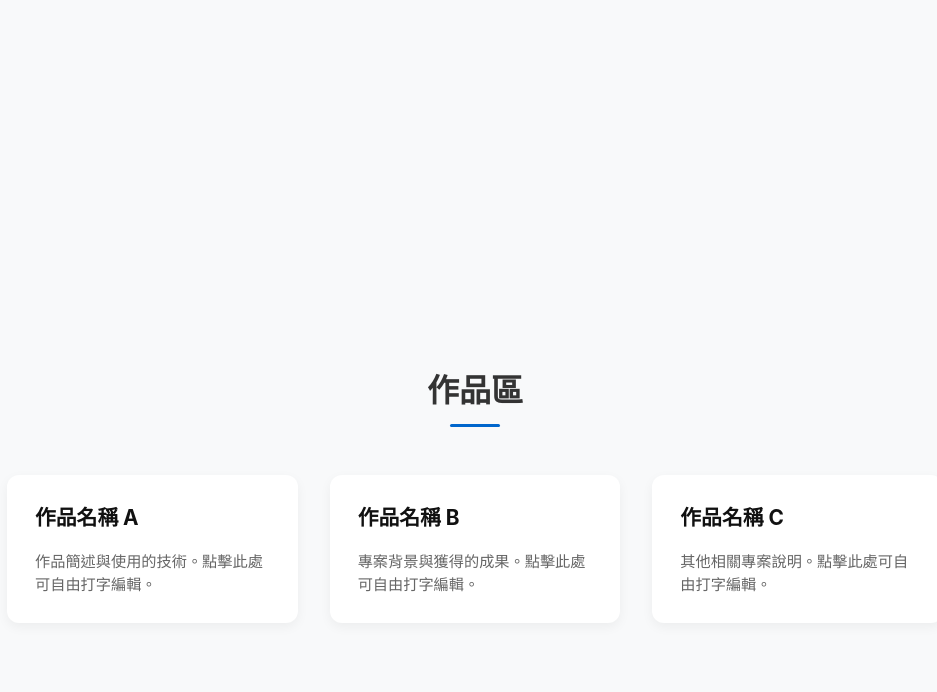
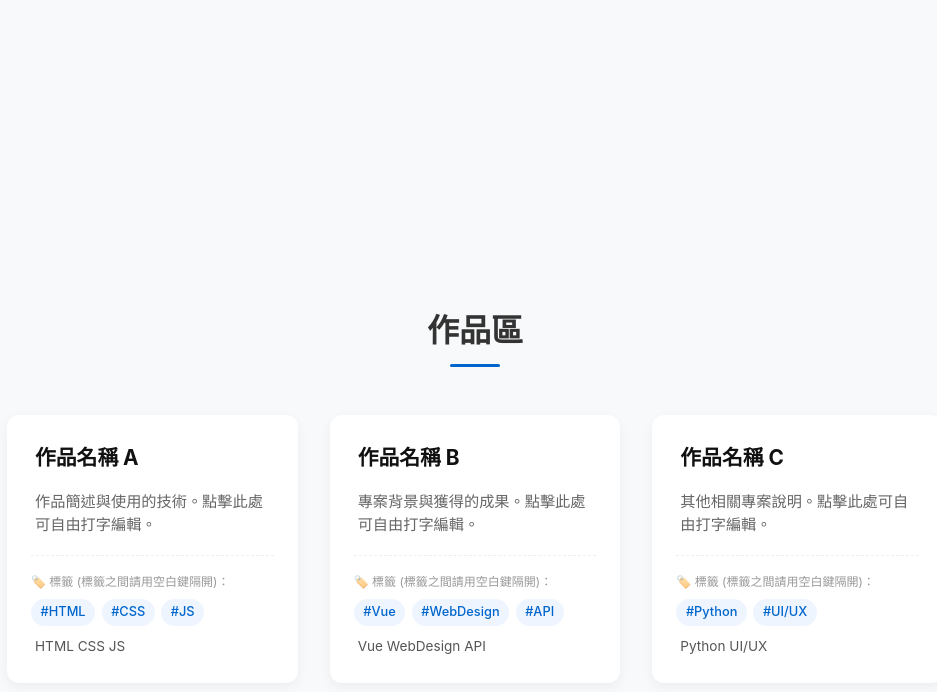
Before and after one commit to schumisjhung-bit/camp-project, a plain HTML site: page index.html in a window 1280 px wide. Shown: the part 482-1174 px from the top of the page, without its empty margins (165-1102 px from the left). Drawn offline with Linux system fonts and the light colour scheme.

Commit message:
作品標籤

```diff
--- a/index.html
+++ b/index.html
@@ -3,7 +3,7 @@
 <head>
   <meta charset="UTF-8">
   <meta name="viewport" content="width=device-width, initial-scale=1.0">
-  <title>個人作品集網站 - 全介面可編輯版</title>
+  <title>個人作品集網站 - 標籤功能版</title>
   <style>
     /* 基礎樣式重置 */
     * {
@@ -183,7 +183,7 @@
       max-width: 600px;
     }
 
-    /* === 作品區樣式（可編輯微調） === */
+    /* 作品區樣式 */
     .portfolio-grid {
       display: grid;
       grid-template-columns: repeat(auto-fit, minmax(280px, 1fr));
@@ -197,6 +197,8 @@
       padding: 1.5rem;
       box-shadow: 0 4px 12px rgba(0, 0, 0, 0.05);
       transition: transform 0.2s ease, box-shadow 0.2s ease;
+      display: flex;
+      flex-direction: column;
     }
 
     .portfolio-card:hover {
@@ -204,7 +206,6 @@
       box-shadow: 0 8px 20px rgba(0, 0, 0, 0.1);
     }
 
-    /* 可編輯元素的微互動視覺效果 */
     .editable {
       outline: none;
       border-radius: 4px;
@@ -213,12 +214,10 @@
       cursor: pointer;
     }
 
-    /* 滑鼠懸停時給予輕微背景提示可點擊 */
     .editable:hover {
       background-color: #f0f7ff;
     }
 
-    /* 點擊獲取焦點進行編輯時的框線效果 */
     .editable:focus {
       background-color: #fff;
       box-shadow: 0 0 0 2px #0066cc;
@@ -235,6 +234,45 @@
       color: #666;
       font-size: 0.95rem;
       line-height: 1.5;
+      margin-bottom: 1rem;
+    }
+
+    /* === 標籤區塊樣式 (新增重點) === */
+    .tags-container {
+      margin-top: auto; /* 將標籤推至卡片底部 */
+      padding-top: 1rem;
+      border-top: 1px dashed #eee;
+    }
+
+    .tags-hint {
+      font-size: 0.75rem;
+      color: #999;
+      margin-bottom: 0.5rem;
+      display: block;
+    }
+
+    /* 展示用膠囊標籤 */
+    .tags-wrapper {
+      display: flex;
+      flex-wrap: wrap;
+      gap: 0.4rem;
+      margin-bottom: 0.5rem;
+    }
+
+    .tag-pill {
+      background-color: #eef5ff;
+      color: #0066cc;
+      font-size: 0.8rem;
+      padding: 0.2rem 0.6rem;
+      border-radius: 20px;
+      font-weight: 500;
+    }
+
+    /* 可編輯的標籤文字區 */
+    .tags-editable {
+      font-size: 0.85rem;
+      color: #555;
+      min-height: 1.5em;
     }
 
     /* 聯絡表單區樣式 */
@@ -394,7 +432,7 @@
     <p class="hero-bio" id="display-bio">這裡寫上一句簡短又有力量的自我介紹，展示你的專業或個人風格。</p>
   </section>
 
-  <!-- === 第二頁：作品區 (加入可直接點擊編輯功能) === -->
+  <!-- 第二頁：作品區 (加入標籤功能) -->
   <section id="portfolio">
     <h2 class="section-title">作品區</h2>
     <div class="portfolio-grid">
@@ -403,18 +441,39 @@
       <article class="portfolio-card">
         <h3 class="editable" contenteditable="true" data-key="project_title_1" title="點擊即可修改標題">作品名稱 A</h3>
         <p class="editable" contenteditable="true" data-key="project_desc_1" title="點擊即可修改說明">作品簡述與使用的技術。點擊此處可自由打字編輯。</p>
+
+        <!-- 標籤區塊 1 -->
+        <div class="tags-container">
+          <span class="tags-hint">🏷️ 標籤 (標籤之間請用空白鍵隔開)：</span>
+          <div class="tags-wrapper" id="tags-wrapper-1"></div>
+          <div class="editable tags-editable" contenteditable="true" data-key="project_tags_1" data-wrapper="tags-wrapper-1" title="點擊輸入標籤">HTML CSS JS</div>
+        </div>
       </article>
 
       <!-- 作品 2 -->
       <article class="portfolio-card">
         <h3 class="editable" contenteditable="true" data-key="project_title_2" title="點擊即可修改標題">作品名稱 B</h3>
         <p class="editable" contenteditable="true" data-key="project_desc_2" title="點擊即可修改說明">專案背景與獲得的成果。點擊此處可自由打字編輯。</p>
+
+        <!-- 標籤區塊 2 -->
+        <div class="tags-container">
+          <span class="tags-hint">🏷️ 標籤 (標籤之間請用空白鍵隔開)：</span>
+          <div class="tags-wrapper" id="tags-wrapper-2"></div>
+          <div class="editable tags-editable" contenteditable="true" data-key="project_tags_2" data-wrapper="tags-wrapper-2" title="點擊輸入標籤">Vue WebDesign API</div>
+        </div>
       </article>
 
       <!-- 作品 3 -->
       <article class="portfolio-card">
         <h3 class="editable" contenteditable="true" data-key="project_title_3" title="點擊即可修改標題">作品名稱 C</h3>
         <p class="editable" contenteditable="true" data-key="project_desc_3" title="點擊即可修改說明">其他相關專案說明。點擊此處可自由打字編輯。</p>
+
+        <!-- 標籤區塊 3 -->
+        <div class="tags-container">
+          <span class="tags-hint">🏷️ 標籤 (標籤之間請用空白鍵隔開)：</span>
+          <div class="tags-wrapper" id="tags-wrapper-3"></div>
+          <div class="editable tags-editable" contenteditable="true" data-key="project_tags_3" data-wrapper="tags-wrapper-3" title="點擊輸入標籤">Python UI/UX</div>
+        </div>
       </article>
 
     </div>
@@ -466,7 +525,6 @@
 
   <!-- JavaScript 邏輯 -->
   <script>
-    // 取得 DOM 元素
     const avatarContainer = document.getElementById('avatar-container');
     const avatarInput = document.getElementById('avatar-input');
     const avatarPreview = document.getElementById('avatar-preview');
@@ -481,9 +539,22 @@
     const inputName = document.getElementById('input-name');
     const inputBio = document.getElementById('input-bio');
 
-    // === 1. 頁面載入時：從 LocalStorage 還原所有個人與作品集資料 ===
+    // === 渲染膠囊標籤函式 ===
+    function renderTagPills(editableElement) {
+      const wrapperId = editableElement.getAttribute('data-wrapper');
+      const wrapper = document.getElementById(wrapperId);
+      if (!wrapper) return;
+
+      const text = editableElement.textContent.trim();
+      // 使用半形/全形空白切割字串，並濾除空白項目
+      const tags = text.split(/[\s\u3000]+/).filter(tag => tag.length > 0);
+
+      // 重新生成膠囊 HTML
+      wrapper.innerHTML = tags.map(tag => `<span class="tag-pill">#${tag}</span>`).join('');
+    }
+
+    // === 1. 頁面載入時：還原 LocalStorage 並渲染標籤 ===
     window.addEventListener('DOMContentLoaded', () => {
-      // 載入個人頭像與基本資料
       const savedName = localStorage.getItem('userName');
       const savedBio = localStorage.getItem('userBio');
       const savedAvatar = localStorage.getItem('userAvatar');
@@ -492,25 +563,40 @@
       if (savedBio) displayBio.textContent = savedBio;
       if (savedAvatar) avatarPreview.src = savedAvatar;
 
-      // 載入所有可編輯作品的內容
+      // 還原作品標題、內容與標籤
       document.querySelectorAll('.editable').forEach(element => {
         const key = element.getAttribute('data-key');
         const savedText = localStorage.getItem(key);
         if (savedText) {
           element.textContent = savedText;
         }
+
+        // 如果是標籤元件，初始化渲染膠囊樣式
+        if (element.classList.contains('tags-editable')) {
+          renderTagPills(element);
+        }
       });
     });
 
-    // === 2. 作品集直接編輯邏輯 (contenteditable + blur) ===
+    // === 2. 標籤與文字即時編輯與更新邏輯 ===
     document.querySelectorAll('.editable').forEach(element => {
-      // 當滑鼠點擊旁邊、離開文字輸入區域時觸發 blur 事件
+      // 打字或貼上時（包含按空白鍵），即時更新膠囊標籤
+      element.addEventListener('input', function() {
+        if (this.classList.contains('tags-editable')) {
+          renderTagPills(this);
+        }
+      });
+
+      // 離開編輯區域時儲存到 LocalStorage
       element.addEventListener('blur', function() {
         const key = this.getAttribute('data-key');
         const content = this.textContent.trim();
 
-        // 立即存入 LocalStorage
         localStorage.setItem(key, content);
+
+        if (this.classList.contains('tags-editable')) {
+          renderTagPills(this);
+        }
       });
     });
 
```
